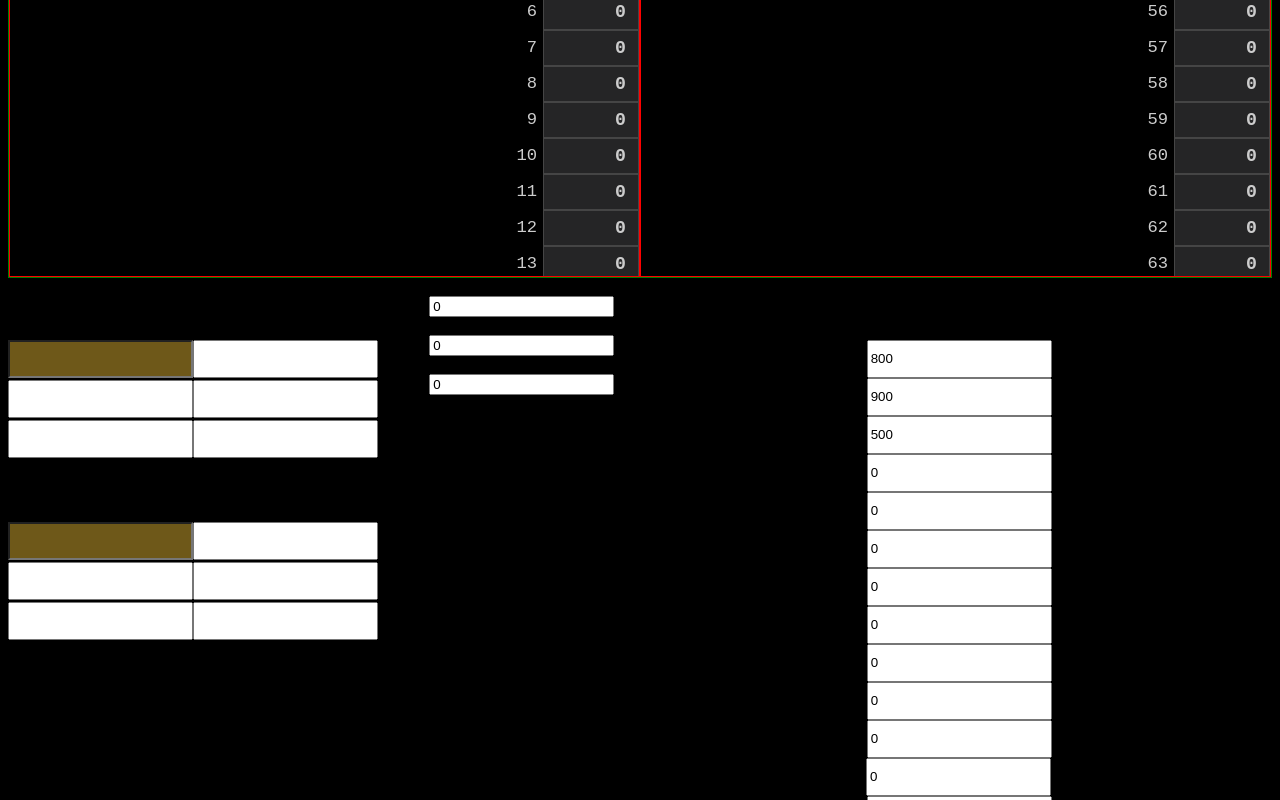
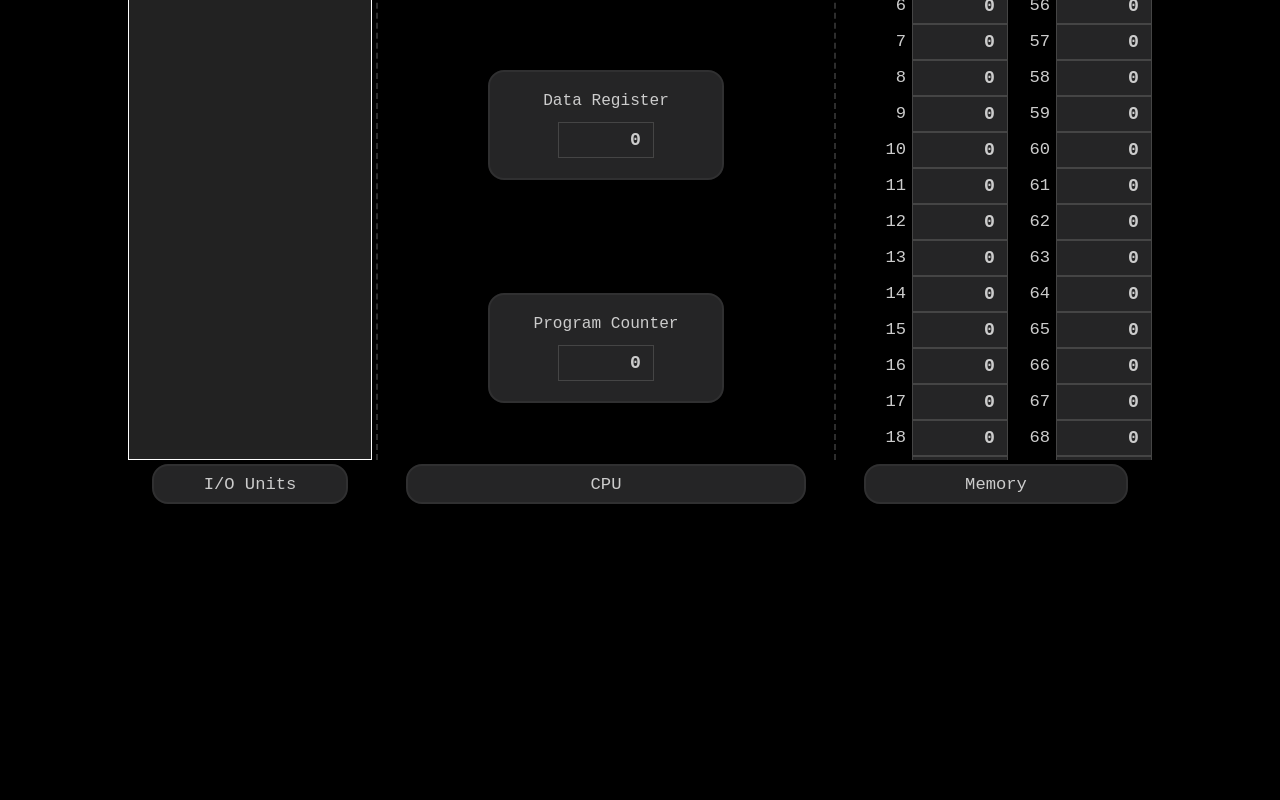
Before and after one commit to rafrafraf1/vic-ide-fork, a React (Create React App) app: page / in a window 1280 px wide. Shown: the part 300-1100 px from the top of the page. After the commit the page ends 816 px from the top, so only its background shows below. Built offline with nearby package versions, Linux system fonts and the light colour scheme.

Commit message:
Flesh out UI for Memory and CPU

```diff
--- a/package.json
+++ b/package.json
@@ -51,6 +51,7 @@
     "@types/react": "18.0.27",
     "@types/react-dom": "18.0.10",
     "assert-never": "1.2.1",
+    "classnames": "2.3.2",
     "modern-css-reset": "1.4.0",
     "prettier": "2.8.4",
     "react": "18.2.0",
--- a/src/App.css
+++ b/src/App.css
@@ -1,27 +1,17 @@
-.Vic-Simulator {
-  display: grid;
-  grid-template-columns: repeat(3, 1fr);
+.App-Root {
+  height: 100vh;
+  display: flex;
+  flex-direction: column;
 }
 
-.Vic-Input input {
-  height: 32px;
-  margin-bottom: 2px;
+.App-Toolbar-Cont {
+  flex: 0 0 auto;
+  align-self: stretch;
+  height: 64px;
 }
 
-.Vic-Input-Active {
-  background-color: rgb(110, 88, 25);
+.App-Computer-Cont {
+  flex: 1 1 auto;
+  min-height: 0;
+  align-self: stretch;
 }
-
-.Vic-Output-Active {
-  background-color: rgb(110, 88, 25);
-}
-
-.Vic-Memory-Cell {
-  display: flex;
-  align-items: center;
-}
-
-.Vic-Memory-Cell input {
-  margin-bottom: 0;
-  height: 32px;
-}
--- a/src/App.tsx
+++ b/src/App.tsx
@@ -2,157 +2,16 @@ import "./App.css"; // eslint-disable-line @typescript-eslint/no-import-type-sid
 import * as React from "react";
 import { type ComputerState, newComputerState } from "./Computer/Computer";
 import { Computer } from "./UI/Computer";
-import { ValueCellInput } from "./UI/ValueCellInput";
 
 function App(): JSX.Element {
   const computer = React.useRef<ComputerState>(newComputerState());
 
   return (
-    <div className="App">
-      <div style={{ margin: "20px" }}>
-        <ValueCellInput value={323} />
-      </div>
-      <Computer computer={computer.current} />
-      <main className="container">
-        <div className="Vic-Simulator">
-          <div>
-            <InputIo />
-            <OutputIo />
-          </div>
-          <Cpu />
-          <MemorySegment />
-        </div>
-      </main>
+    <div className="App-Root">
+      <div className="App-Toolbar-Cont">VIC Toolbar</div>
+      <Computer className="App-Computer-Cont" computer={computer.current} />
     </div>
   );
 }
 
-function Cpu(): JSX.Element {
-  return (
-    <div>
-      <CpuRegister name="Instruction Register" value={0} />
-      <CpuRegister name="Data Register" value={0} />
-      <CpuRegister name="Program Counter" value={0} />
-    </div>
-  );
-}
-
-interface CpuRegisterProps {
-  name: string;
-  value: number;
-}
-
-function CpuRegister(props: CpuRegisterProps): JSX.Element {
-  return (
-    <article>
-      <div>{props.name}</div>
-      <input value={props.value} />
-    </article>
-  );
-}
-
-function InputIo(): JSX.Element {
-  return (
-    <article className="Vic-Input">
-      <h6>Input</h6>
-      <input className="Vic-Input-Active" value="" />
-      <input value="" />
-      <input value="" />
-      <input value="" />
-      <input value="" />
-      <input value="" />
-    </article>
-  );
-}
-
-function OutputIo(): JSX.Element {
-  return (
-    <article className="Vic-Input">
-      <h6>Output</h6>
-      <input className="Vic-Output-Active" value="" />
-      <input value="" />
-      <input value="" />
-      <input value="" />
-      <input value="" />
-      <input value="" />
-    </article>
-  );
-}
-
-function MemorySegment(): JSX.Element {
-  return (
-    <article>
-      <h6>Main Memory</h6>
-      <div className="Vic-Memory-Cell">
-        <label>00</label>
-        <input value="800" />
-      </div>
-      <div className="Vic-Memory-Cell">
-        <label>01</label>
-        <input value="900" />
-      </div>
-      <div className="Vic-Memory-Cell">
-        <label>02</label>
-        <input value="500" />
-      </div>
-      <div className="Vic-Memory-Cell">
-        <label>03</label>
-        <input value="0" />
-      </div>
-      <div className="Vic-Memory-Cell">
-        <label>04</label>
-        <input value="0" />
-      </div>
-      <div className="Vic-Memory-Cell">
-        <label>05</label>
-        <input value="0" />
-      </div>
-      <div className="Vic-Memory-Cell">
-        <label>06</label>
-        <input value="0" />
-      </div>
-      <div className="Vic-Memory-Cell">
-        <label>07</label>
-        <input value="0" />
-      </div>
-      <div className="Vic-Memory-Cell">
-        <label>08</label>
-        <input value="0" />
-      </div>
-      <div className="Vic-Memory-Cell">
-        <label>09</label>
-        <input value="0" />
-      </div>
-      <div className="Vic-Memory-Cell">
-        <label>10</label>
-        <input value="0" />
-      </div>
-      <div className="Vic-Memory-Cell">
-        <label>11</label>
-        <input value="0" />
-      </div>
-      <div className="Vic-Memory-Cell">
-        <label>12</label>
-        <input value="0" />
-      </div>
-      <div className="Vic-Memory-Cell">
-        <label>13</label>
-        <input value="0" />
-      </div>
-      <div className="Vic-Memory-Cell">
-        <label>14</label>
-        <input value="0" />
-      </div>
-      <div className="Vic-Memory-Cell">
-        <label>15</label>
-        <input value="0" />
-      </div>
-      <div className="Vic-Memory-Cell">
-        <label>16</label>
-        <input value="0" />
-      </div>
-    </article>
-  );
-}
-
 export default App;
--- a/src/UI/Computer.css
+++ b/src/UI/Computer.css
@@ -1,12 +1,87 @@
+.Computer-Root {
+  display: grid;
+  grid-template-columns:
+    1fr minmax(auto, 244px) 10px minmax(auto, 448px) 10px minmax(auto, 312px)
+    1fr;
+  grid-template-rows: 1fr 48px;
+  grid-template-areas:
+    ". io       . cpu       . memory ."
+    ". io-label . cpu-label . memory-label .";
+}
+
+.Computer-Divider {
+  width: 0px;
+  justify-self: center;
+  border-width: 0;
+  border-right-width: 2px;
+  border-color: var(--vscode-panelSection-border);
+  border-style: dashed;
+}
+
+.Computer-Divider1 {
+  grid-column-start: 3;
+  grid-column-end: 4;
+  grid-row-start: 1;
+  grid-row-end: 2;
+}
+
+.Computer-Divider2 {
+  grid-column-start: 5;
+  grid-column-end: 6;
+  grid-row-start: 1;
+  grid-row-end: 2;
+}
+
+.Computer-Io {
+  grid-area: io;
+  min-height: 0;
+
+  background: #222;
+  border: 1px solid white;
+}
+
+.Computer-Cpu {
+  grid-area: cpu;
+  min-height: 0;
+}
+
+.Computer-Memory {
+  grid-area: memory;
+  min-height: 0;
+}
+
+.Computer-Io-Label {
+  grid-area: io-label;
+}
+
+.Computer-Cpu-Label {
+  grid-area: cpu-label;
+}
+
+.Computer-Memory-Label {
+  grid-area: memory-label;
+}
+
+.Computer-Label {
+  background: var(--vscode-notifications-background);
+  color: var(--vscode-notifications-foreground);
+  border: 2px solid var(--vscode-notifications-border);
+  border-radius: 16px;
+  font-family: monospace;
+  font-size: 132%;
+  margin: 4px 24px;
+  display: flex;
+  align-items: center;
+  justify-content: center;
+}
+
 .Computer-MainMemory {
-  height: 500px;
-  border: 1px solid green;
   display: grid;
-  grid-template-columns: 1fr 1fr;
+  justify-content: end;
+  grid-template-columns: 144px 144px;
 }
 
 .Computer-MemorySegment {
-  border: 1px solid red;
   overflow: auto;
   display: grid;
   grid-template-columns: 1fr auto;
@@ -21,3 +96,29 @@
   align-self: center;
   line-height: 0;
 }
+
+.Computer-Cpu {
+  display: grid;
+  grid-template-columns: auto;
+  grid-template-rows: auto auto auto;
+  justify-items: center;
+  align-items: center;
+}
+
+.Computer-CpuRegister-Root {
+  background: var(--vscode-notifications-background);
+  color: var(--vscode-notifications-foreground);
+  border: 2px solid var(--vscode-notifications-border);
+  border-radius: 16px;
+  width: 192px;
+  padding: 20px;
+  text-align: center;
+}
+
+.Computer-CpuRegister-Root header {
+  font-family: monospace;
+  font-size: 124%;
+  color: var(--vscode-foreground);
+  text-align: center;
+  padding-bottom: 12px;
+}
--- a/src/UI/Computer.tsx
+++ b/src/UI/Computer.tsx
@@ -5,27 +5,43 @@ import {
   memoryRead,
 } from "../Computer/Computer";
 import type { Address } from "../Computer/Instruction";
+import type { Value } from "../Computer/Value";
 import { ValueCellInput } from "./ValueCellInput";
+import classNames from "classnames";
 
 export interface ComputerProps {
+  className?: string;
   computer: ComputerState;
 }
 
 export function Computer(props: ComputerProps): JSX.Element {
   return (
-    <div>
-      <MainMemory memory={props.computer.memory} />
+    <div className={classNames(props.className, "Computer-Root")}>
+      <div className="Computer-Io">IO</div>
+      <div className="Computer-Divider Computer-Divider1"></div>
+      <Cpu
+        className="Computer-Cpu"
+        instructionRegister={0}
+        dataRegister={0}
+        programCounter={0}
+      />
+      <div className="Computer-Divider Computer-Divider2"></div>
+      <MainMemory className="Computer-Memory" memory={props.computer.memory} />
+      <div className="Computer-Io-Label Computer-Label">I/O Units</div>
+      <div className="Computer-Cpu-Label Computer-Label">CPU</div>
+      <div className="Computer-Memory-Label Computer-Label">Memory</div>
     </div>
   );
 }
 
 export interface MainMemoryProps {
+  className?: string;
   memory: MemoryCell[];
 }
 
 export function MainMemory(props: MainMemoryProps): JSX.Element {
   return (
-    <div className="Computer-MainMemory">
+    <div className={classNames(props.className, "Computer-MainMemory")}>
       <MemorySegment memory={props.memory} segmentStart={0} segmentEnd={49} />
       <MemorySegment memory={props.memory} segmentStart={50} segmentEnd={99} />
     </div>
@@ -58,3 +74,40 @@ function addressRange(low: Address, high: Address): Address[] {
   }
   return result;
 }
+
+interface CpuProps {
+  className?: string;
+  instructionRegister: Value;
+  dataRegister: Value;
+  programCounter: Value;
+}
+
+export function Cpu(props: CpuProps): JSX.Element {
+  return (
+    <div className={classNames(props.className, "Computer-Cpu")}>
+      <CpuRegister label="Instruction Register">
+        <ValueCellInput value={props.instructionRegister} />
+      </CpuRegister>
+      <CpuRegister label="Data Register">
+        <ValueCellInput value={props.dataRegister} />
+      </CpuRegister>
+      <CpuRegister label="Program Counter">
+        <ValueCellInput value={props.programCounter} />
+      </CpuRegister>
+    </div>
+  );
+}
+
+interface CpuRegisterProps {
+  children?: React.ReactNode;
+  label: string;
+}
+
+function CpuRegister(props: CpuRegisterProps): JSX.Element {
+  return (
+    <div className="Computer-CpuRegister-Root">
+      <header>{props.label}</header>
+      {props.children}
+    </div>
+  );
+}
```
